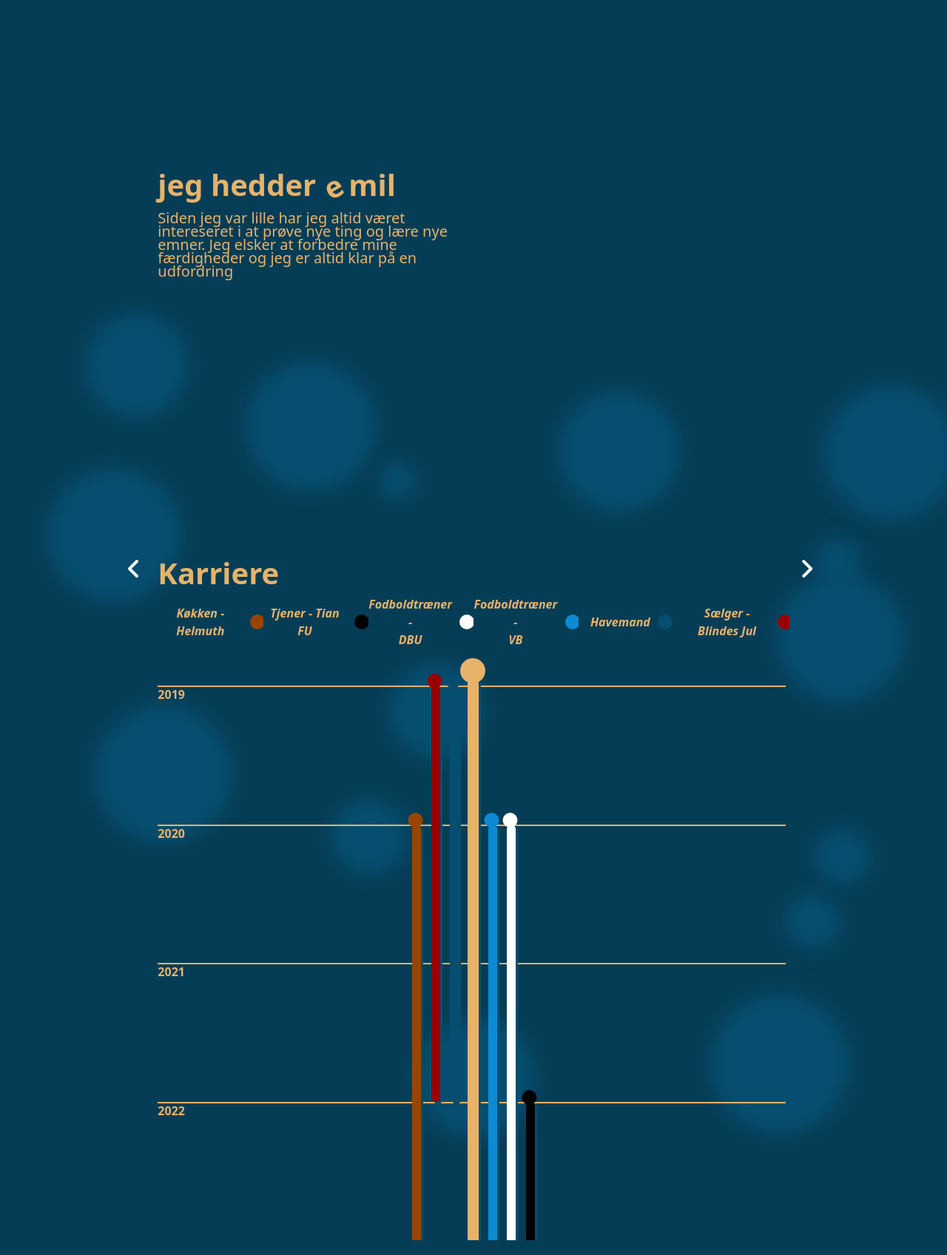
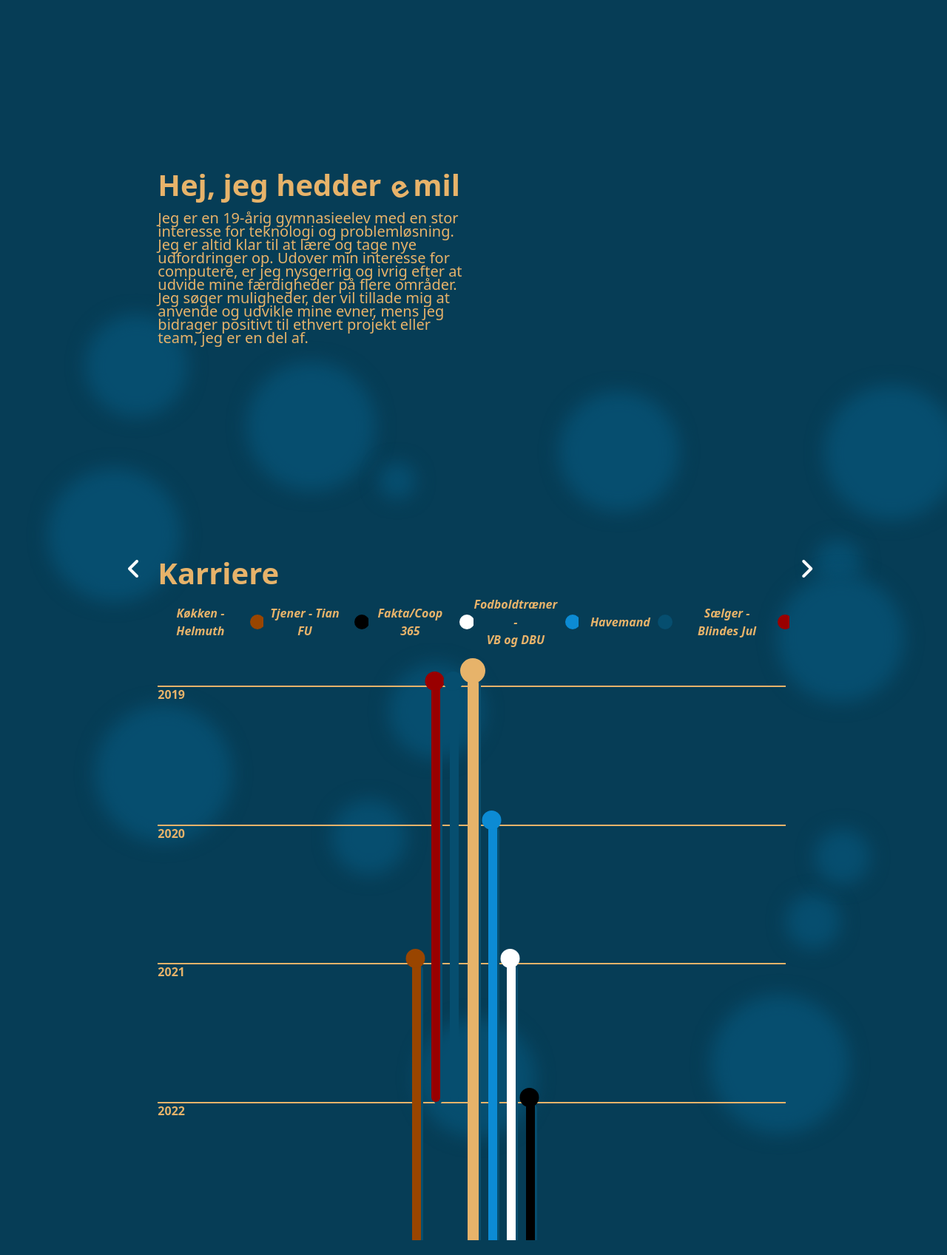
Before and after one commit to eKondrup/MitCv, a Flask app: page / in a window 1280 px wide; the page is wider, and only the part inside the window is pictured. Shown: the part 55-1752 px from the top of that part at 74% size. Run offline with Flask 3, Linux system fonts and the light colour scheme; some libraries are stand-ins or nearby versions.

Commit message:
Ny "om mig" sektion". Rettelser af hvornår jeg startede på Helmuth. Fakta/Coop365 tilføjet

```diff
--- a/templates/index.html
+++ b/templates/index.html
@@ -40,10 +40,10 @@
                 <div style="height:100vh;" class="row">
                     <div style="margin-top: 35%;" class="row hero-left">
                         <div style="line-height: 80%;" class="transition-text hero col-6 text fw-bold yellow">
-                            <div class="fs-1">jeg hedder <span
+                            <div class="fs-1">Hej, jeg hedder <span
                                     style="position: absolute;transform: rotate(-30deg);letter-spacing: 10px; ">e</span><span
-                                    style="opacity: 0;letter-spacing: 10px;">e</span>mil</div>
-                            <div style="margin-top: 30px; line-height:18px;" class=" opacity-gradient yellow lead">Siden jeg var lille har jeg altid været intereseret i at prøve nye ting og lære nye emner. Jeg elsker at forbedre mine færdigheder og jeg er altid klar på en udfordring</div>
+                                    style="opacity: 0;letter-spacing: 10px;">E</span>mil</div>
+                            <div style="margin-top: 30px; line-height:18px;" class=" opacity-gradient yellow lead">Jeg er en 19-årig gymnasieelev med en stor interesse for teknologi og problemløsning. Jeg er altid klar til at lære og tage nye udfordringer op. Udover min interesse for computere, er jeg nysgerrig og ivrig efter at udvide mine færdigheder på flere områder. Jeg søger muligheder, der vil tillade mig at anvende og udvikle mine evner, mens jeg bidrager positivt til ethvert projekt eller team, jeg er en del af. </div>
                         </div>
                     </div>
                 </div>
@@ -69,13 +69,13 @@
                                         <circle cx="10" cy="10" r="10" fill="black" />
                                     </svg>
                                 </div>
-                                <div class="timeline-dot" id="dbu">
-                                    <div>Fodboldtræner -<br> DBU</div><svg class="dot">
+                                <div class="timeline-dot" id="fakta">
+                                    <div>Fakta/Coop 365</div><svg class="dot">
                                         <circle cx="10" cy="10" r="10" fill="white" />
                                     </svg>
                                 </div>
                                 <div class="timeline-dot" id="vb">
-                                    <div>Fodboldtræner -<br> VB</div><svg class="dot">
+                                    <div>Fodboldtræner -<br> VB og DBU</div><svg class="dot">
                                         <circle cx="10" cy="10" r="10" fill="var(--lblue)" />
                                     </svg>
                                 </div>
@@ -109,28 +109,28 @@
                                     <circle cx="7" cy="-10" r="17" fill="var(--yellow)" />
                                 </svg>
                                 <svg class="timeline" id="helmuth"
-                                    style="background-color:var(--brown);grid-column-start:2;grid-column-end:3; grid-row-start:2;grid-row-end:6;">
-                                    <circle cx="4.5" cy="-6" r="10" fill="var(--brown)" />
+                                    style="background-color:var(--brown);grid-column-start:2;grid-column-end:3; grid-row-start:3;grid-row-end:6;">
+                                    <circle cx="4.5" cy="-6" r="13" fill="var(--brown)" />
                                 </svg>
                                 <svg class="timeline" id="blindes_jul"
                                     style="background-color:var(--red);grid-column-start:3;grid-column-end:4; grid-row-start:1;grid-row-end:4;">
-                                    <circle cx="4.5" cy="-6" r="10" fill="var(--red)" />
+                                    <circle cx="4.5" cy="-6" r="13" fill="var(--red)" />
                                 </svg>
                                 <svg class="timeline" id="havemand"
-                                    style="background-color:var(--mblue);grid-column-start:4;grid-column-end:5; grid-row-start:1;grid-row-end:4;">
-                                    <circle cx="4.5" cy="-6" r="10" fill="var(--mblue)" />
+                                    style="background-color:var(--mblue);grid-column-start:4;grid-column-end:5; grid-row-start:1;grid-row-end:4; box-shadow:0 0 0 ;">
+                                    <circle cx="4.5" cy="-6" r="13" fill="var(--mblue)" />
                                 </svg>
                                 <svg class="timeline" id="vb"
                                     style="background-color:var(--lblue);grid-column-start:6;grid-column-end:7; grid-row-start:2;grid-row-end:6;">
-                                    <circle cx="4.5" cy="-6" r="10" fill="var(--lblue)" />
+                                    <circle cx="4.5" cy="-6" r="13" fill="var(--lblue)" />
                                 </svg>
-                                <svg class="timeline" id="dbu"
-                                    style="background-color:white;grid-column-start:7;grid-column-end:8; grid-row-start:2;grid-row-end:6;">
-                                    <circle cx="4.5" cy="-6" r="10" fill="white" />
+                                <svg class="timeline" id="fakta"
+                                    style="background-color:white;grid-column-start:7;grid-column-end:8; grid-row-start:3;grid-row-end:6;">
+                                    <circle cx="4.5" cy="-6" r="13" fill="white" />
                                 </svg>
                                 <svg class="timeline" id="tian_fu"
                                     style="background-color:black;grid-column-start:8;grid-column-end:9; grid-row-start:4;grid-row-end:6;">
-                                    <circle cx="4.5" cy="-6" r="10" fill="black" />
+                                    <circle cx="4.5" cy="-6" r="13" fill="black" />
                                 </svg>
                             </div>
 
```
